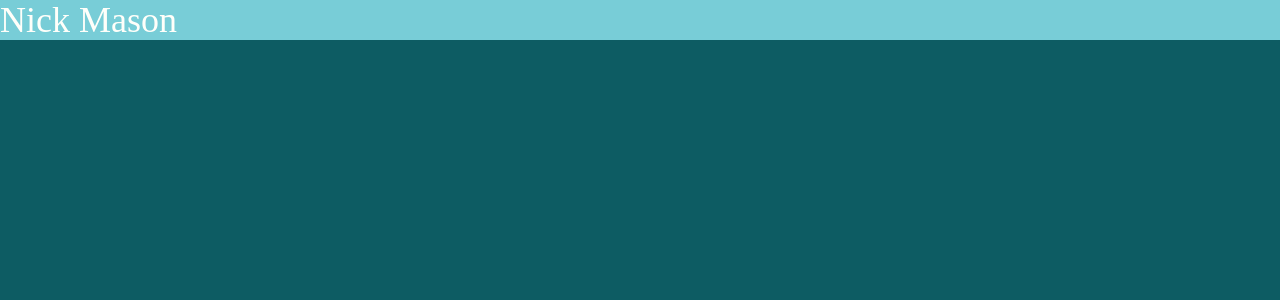
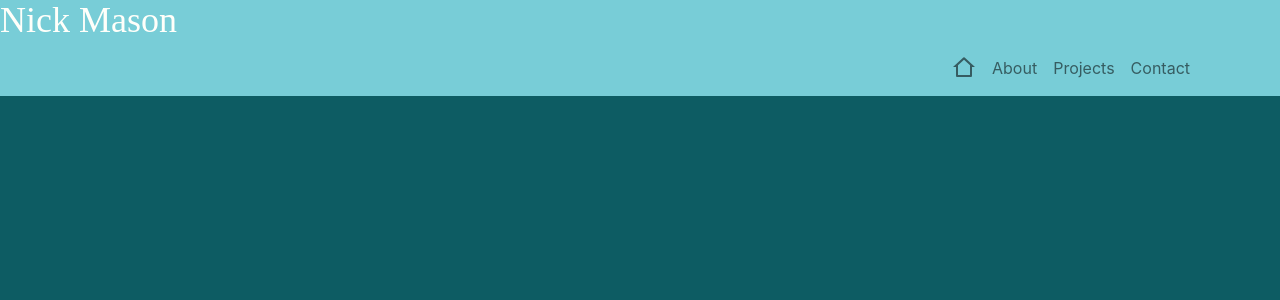
Before and after one commit to Nickmason01/Portfolio-v2, a React (Create React App) app: page / in a window 1280 px wide. Shown: the top 300 px of the page. Built offline with nearby package versions, Linux system fonts and the light colour scheme; a web font is replaced by a local one.

Commit message:
Navbar functionality and styling

```diff
--- a/package.json
+++ b/package.json
@@ -10,6 +10,8 @@
     "react": "^18.2.0",
     "react-bootstrap": "^2.7.0",
     "react-dom": "^18.2.0",
+    "react-icons": "^4.7.1",
+    "react-router-dom": "^6.6.2",
     "react-scripts": "5.0.1",
     "web-vitals": "^2.1.4"
   },
--- a/src/App.jsx
+++ b/src/App.jsx
@@ -1,10 +1,13 @@
-
+import React from "react";
+import Nav from './components/Nav/Nav'
+import { BrowserRouter as Router, Routes, Route } from 'react-router-dom';
+import Navigation from "./components/Nav/Nav";
 
 function App() {
   return (
-    <div className="App">
-
-    </div>
+   <Router>
+    <Navigation />
+   </Router>
   );
 }
 
--- /dev/null
+++ b/src/components/Nav/Nav.jsx
@@ -0,0 +1,26 @@
+import Container from 'react-bootstrap/Container';
+import Nav from 'react-bootstrap/Nav';
+import Navbar from 'react-bootstrap/Navbar';
+import './nav.css'
+import {RiHome2Line} from 'react-icons/ri'
+const Navigation = () => {
+  return (
+    <Navbar className='Navbar ' collapseOnSelect expand="lg" bg="">
+      <Container>
+        <Navbar.Toggle  className="navItems" aria-controls="responsive-navbar-nav" />
+        <Navbar.Collapse id="responsive-navbar-nav">
+          <Nav className="ml-auto">
+            <Nav.Link className='Home' href="/"><RiHome2Line/></Nav.Link>
+            <Nav.Link href="/About">About</Nav.Link>
+            <Nav.Link href="/Projects">Projects</Nav.Link>
+            <Nav.Link href="/Contact">Contact</Nav.Link>
+          </Nav>
+          <Nav>
+          </Nav>
+        </Navbar.Collapse>
+      </Container>
+    </Navbar>
+  );
+}
+
+export default Navigation;
--- /dev/null
+++ b/src/components/Nav/nav.css
@@ -0,0 +1,9 @@
+.Navbar {
+    background-color: var(--secondary-color);
+   justify-items: right;
+
+}
+
+.Home {
+    font-size: 1.5rem;
+}
--- a/src/index.js
+++ b/src/index.js
@@ -1,6 +1,6 @@
 import React from 'react';
 import ReactDOM from 'react-dom/client';
-import 'bootstrap'
+import 'bootstrap/dist/css/bootstrap.min.css'
 import './index.css';
 import App from './App';
 import Header from './components/Header/Header';
@@ -12,8 +12,11 @@ root.render(
     <section>
       <Header />
     </section>
+
+    <section>
     <App />
-  </React.StrictMode>
+    </section>
+  </React.StrictMode>, document.getElementById('root')
 );
 
 // If you want to start measuring performance in your app, pass a function
```
Also changed, not shown: 1 other file (tests, documents, lock files or other folders).
